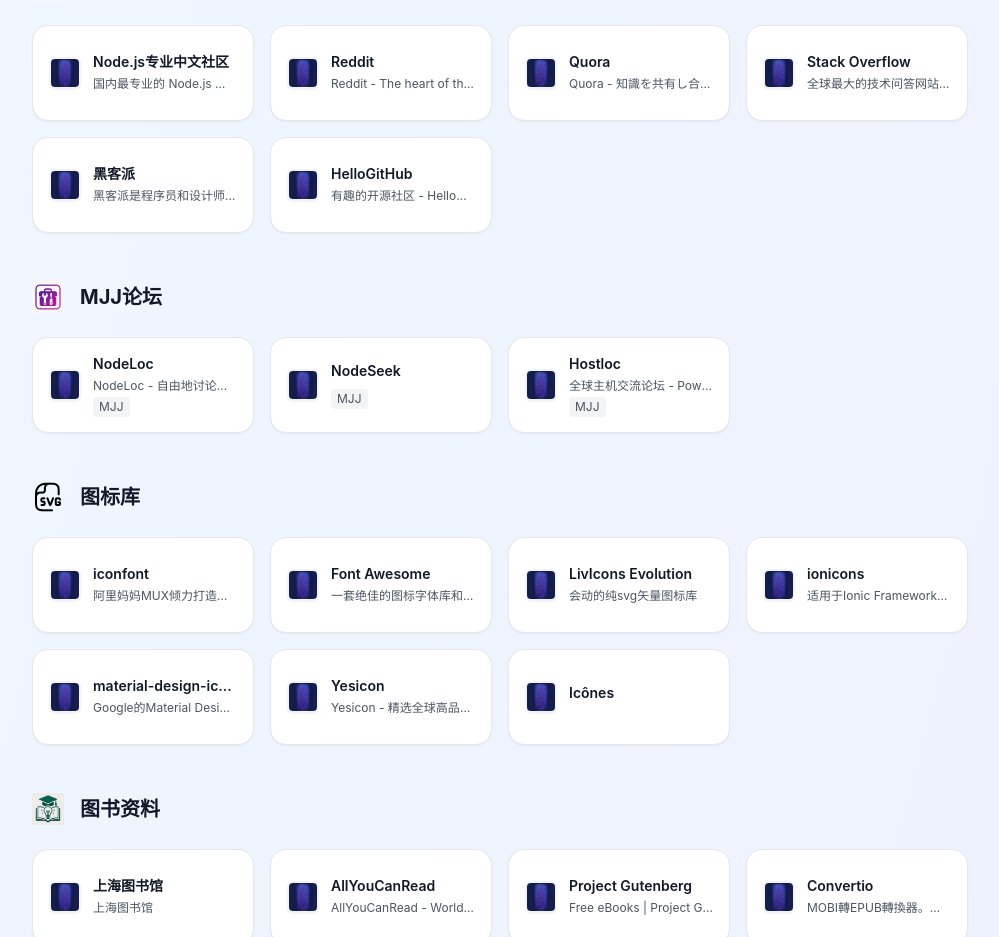
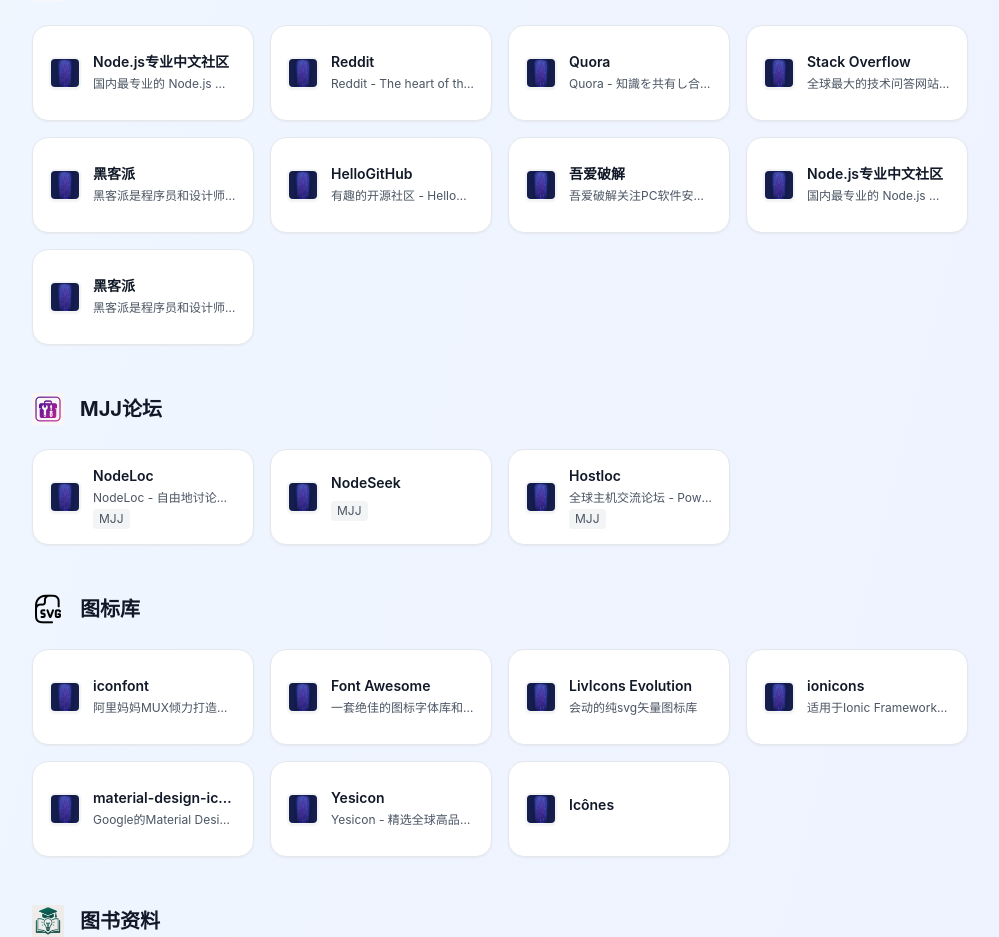
Before and after one commit to synmv/binnav111, a React (Vite) app: page / in a window 1280 px wide. Shown: the part 3640-4577 px from the top of the page, without its empty margins (280-1279 px from the left). Built offline with nearby package versions, Linux system fonts and the light colour scheme.

Commit message:
🔧 Auto-update website config via EdgeOne Functions

```diff
--- a/src/websiteData.js
+++ b/src/websiteData.js
@@ -1,4 +1,4 @@
-// 网站数据 - 通过管理后台更新于 2025/8/30 17:58:36
+// 网站数据 - 通过管理后台更新于 2025/8/30 19:19:27
 
 // 站点配置
 export const siteConfig = {
@@ -937,6 +937,33 @@
     "icon": "https://icon.nbvil.com/favicon?url=hellogithub.com"
   },
   {
+    "id": 1756552649962,
+    "name": "吾爱破解",
+    "description": "吾爱破解关注PC软件安全和移动安全领域，致力于软件安全与病毒分析的前沿",
+    "url": "https://www.52pojie.cn",
+    "category": "category_1755950542663",
+    "tags": [],
+    "icon": "/assets/logo.png"
+  },
+  {
+    "id": 1756552693528,
+    "name": "Node.js专业中文社区",
+    "description": "国内最专业的 Node.js 开源技术社区，致力于 Node.js 的技术研究",
+    "url": "https://cnodejs.org",
+    "category": "category_1755950542663",
+    "tags": [],
+    "icon": "https://icon.nbvil.com/favicon?url=cnodejs.org"
+  },
+  {
+    "id": 1756552766664,
+    "name": "黑客派",
+    "description": "黑客派是程序员和设计师的聚集地，汇聚了严谨求实的工程师和富有创意的设计师",
+    "url": "https://hacpai.com",
+    "category": "category_1755950542663",
+    "tags": [],
+    "icon": "https://icon.nbvil.com/favicon?url=hacpai.com"
+  },
+  {
     "id": 1755959048133,
     "name": "NodeLoc",
     "description": "NodeLoc - 自由地讨论互联网资源",
```
